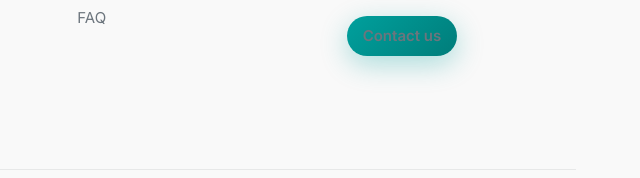
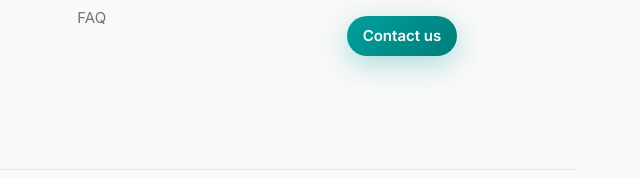
Before and after one commit to Kishal-nersooft/Vet-Zone, a plain HTML site: page index.html in a window 1280 px wide. Shown: the part 7587-7765 px from the top of the page, 640-1280 px from the left. Drawn offline with Linux system fonts and the light colour scheme.

Commit message:
docker file
docker file uploaded to deploy

```diff
--- a/style.css
+++ b/style.css
@@ -1451,6 +1451,11 @@ h1, h2, h3, h4 {
   margin-top: 1rem;
 }
 
+.footer-col a.btn-primary,
+.footer-col a.btn-primary:hover {
+  color: var(--white);
+}
+
 .footer-bottom {
   display: flex;
   flex-wrap: wrap;
```
Also changed, not shown: 4 other files.
